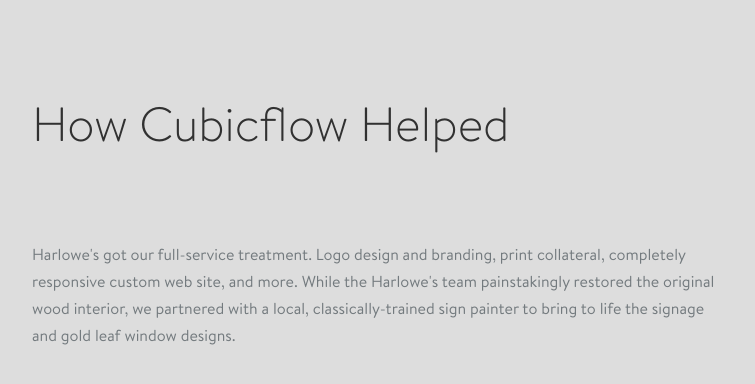
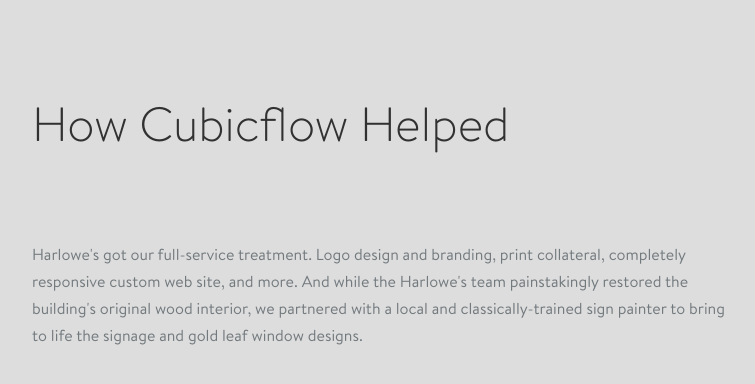
Before and after one commit to cubicflow/cubicflow, a Jekyll site: the page built from _casestudies/harlowes.html, in a window 1280 px wide and 900 px high, scrolled down 3204 px, cut to the strip 17-458 px from the top of the window. Shown: the top 384 px of the strip, without its empty margins (258-1013 px from the left). Built offline with Jekyll 4.4.1, drawn with Linux system fonts in a browser that asks for light colours.

Commit message:
another harlowe's CS text adjustment

```diff
--- a/_casestudies/harlowes.html
+++ b/_casestudies/harlowes.html
@@ -46,7 +46,7 @@
 
 <section class="casestudy__section container-xsmall">
   <h1>How Cubicflow Helped</h1>
-  <p>Harlowe's got our full-service treatment. Logo design and branding, print collateral, completely responsive custom web site, and more. While the Harlowe's team painstakingly restored the original wood interior, we partnered with a local, classically-trained sign painter to bring to life the signage and gold leaf window&nbsp;designs.</p>
+  <p>Harlowe's got our full-service treatment. Logo design and branding, print collateral, completely responsive custom web site, and more. And while the Harlowe's team painstakingly restored the building's original wood interior, we partnered with a local and classically-trained sign painter to bring to life the signage and gold leaf window&nbsp;designs.</p>
 </section>
 
 
```
